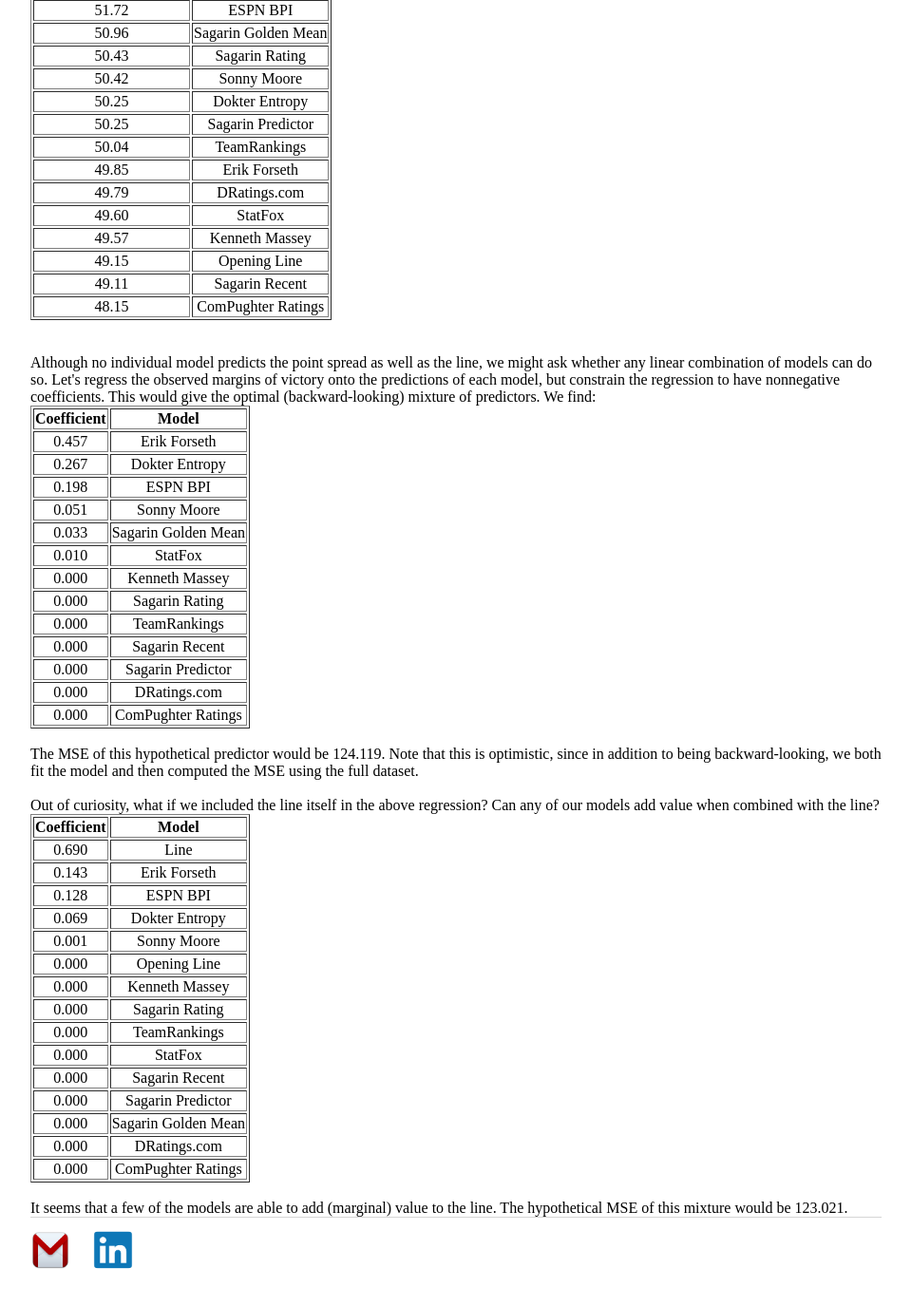
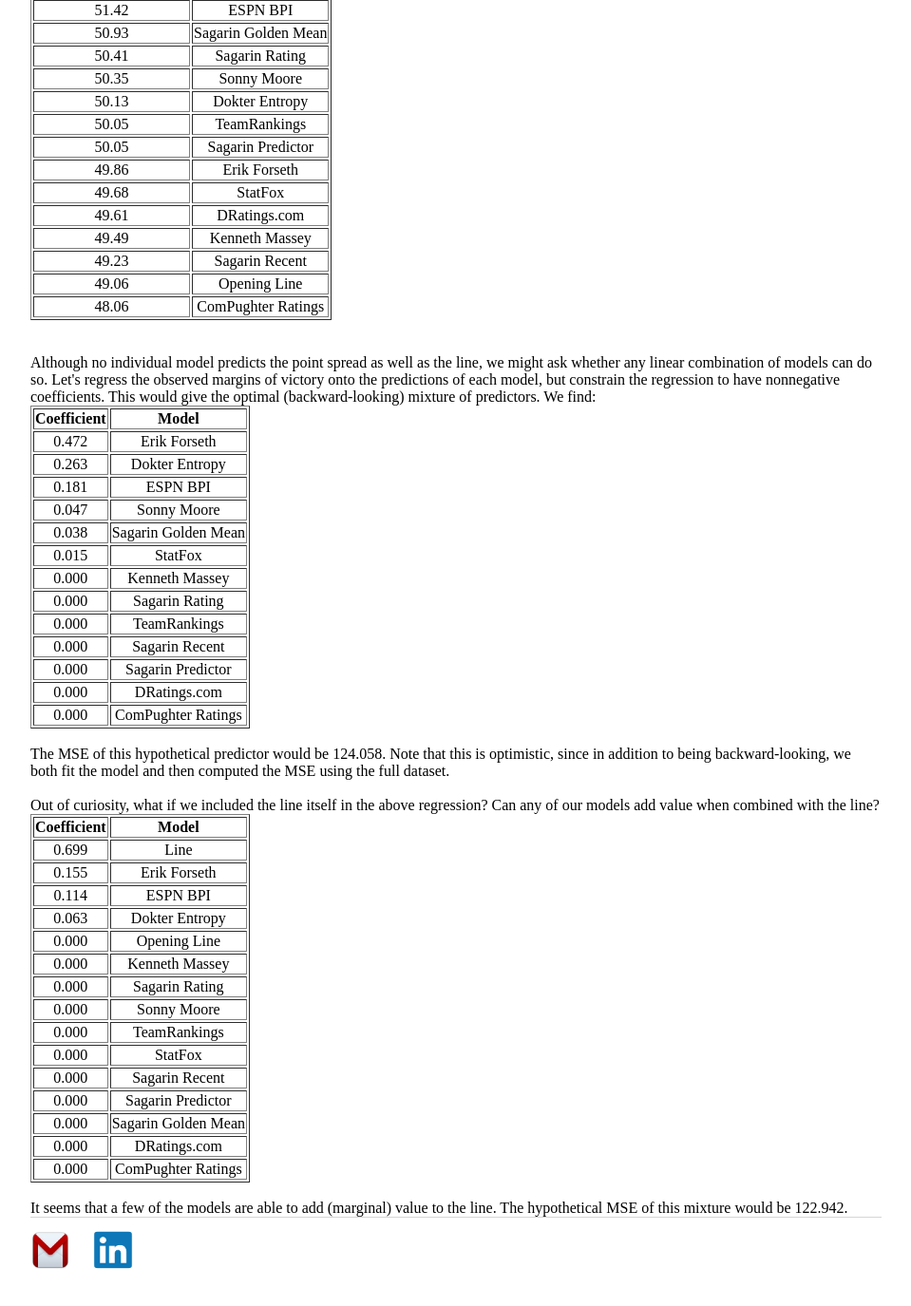
Before and after one commit to erikrforseth/erikrforseth.github.io, a Jekyll site: the page built from about.html, in a window 1280 px wide and 1400 px high, scrolled down 1205 px. Shown: the top 1375 px of the window at 95% size, without its empty margins (160-1119 px from the left). Built offline with Jekyll 4.4.1, drawn with Linux system fonts in a browser that asks for light colours; some of the changed text lies outside the part shown.

Commit message:
about page

```diff
--- a/about.html
+++ b/about.html
@@ -17,63 +17,63 @@
   </thead>
   <tbody>
     <tr align="center">
-      <td>123.465</td>
+      <td>123.357</td>
       <td>Line</td>
     </tr>
     <tr align="center">
-      <td>124.716</td>
+      <td>124.634</td>
       <td>Opening Line</td>
     </tr>
     <tr align="center">
-      <td>125.153</td>
+      <td>124.991</td>
       <td>Erik Forseth</td>
     </tr>
     <tr align="center">
-      <td>125.719</td>
+      <td>125.692</td>
       <td>TeamRankings</td>
     </tr>
     <tr align="center">
-      <td>127.039</td>
+      <td>126.919</td>
       <td>Dokter Entropy</td>
     </tr>
     <tr align="center">
-      <td>128.973</td>
+      <td>128.742</td>
       <td>Sagarin Rating</td>
     </tr>
     <tr align="center">
-      <td>129.324</td>
+      <td>129.123</td>
       <td>Sagarin Predictor</td>
     </tr>
     <tr align="center">
-      <td>129.718</td>
+      <td>129.450</td>
       <td>Sagarin Golden Mean</td>
     </tr>
     <tr align="center">
-      <td>130.901</td>
+      <td>130.799</td>
+      <td>Kenneth Massey</td>
+    </tr>
+    <tr align="center">
+      <td>131.108</td>
       <td>ESPN BPI</td>
     </tr>
     <tr align="center">
-      <td>131.078</td>
-      <td>Kenneth Massey</td>
-    </tr>
-    <tr align="center">
-      <td>133.286</td>
+      <td>133.100</td>
       <td>DRatings.com</td>
     </tr>
     <tr align="center">
-      <td>134.050</td>
+      <td>133.835</td>
       <td>Sonny Moore</td>
     </tr>
     <tr align="center">
-      <td>137.981</td>
+      <td>137.591</td>
       <td>StatFox</td>
     </tr>
     <tr align="center">
-      <td>138.681</td>
+      <td>138.253</td>
       <td>ComPughter Ratings</td>
     </tr>
     <tr align="center">
-      <td>145.449</td>
+      <td>145.143</td>
       <td>Sagarin Recent</td>
     </tr>
   </tbody>
@@ -88,63 +88,63 @@
   </thead>
   <tbody>
     <tr align="center">
-      <td>74.21</td>
+      <td>74.28</td>
       <td>Erik Forseth</td>
     </tr>
     <tr align="center">
-      <td>74.18</td>
+      <td>74.27</td>
       <td>Opening Line</td>
     </tr>
     <tr align="center">
-      <td>74.00</td>
+      <td>74.09</td>
       <td>Line</td>
     </tr>
     <tr align="center">
-      <td>73.72</td>
+      <td>73.84</td>
       <td>Sagarin Predictor</td>
     </tr>
     <tr align="center">
-      <td>73.66</td>
+      <td>73.70</td>
+      <td>TeamRankings</td>
+    </tr>
+    <tr align="center">
+      <td>73.65</td>
+      <td>Sagarin Rating</td>
+    </tr>
+    <tr align="center">
+      <td>73.61</td>
       <td>ESPN BPI</td>
     </tr>
     <tr align="center">
-      <td>73.66</td>
-      <td>TeamRankings</td>
+      <td>73.54</td>
+      <td>Sagarin Golden Mean</td>
     </tr>
     <tr align="center">
-      <td>73.54</td>
-      <td>Sagarin Rating</td>
-    </tr>
-    <tr align="center">
-      <td>73.43</td>
+      <td>73.45</td>
       <td>Dokter Entropy</td>
     </tr>
     <tr align="center">
-      <td>73.41</td>
-      <td>Sagarin Golden Mean</td>
-    </tr>
-    <tr align="center">
-      <td>73.10</td>
+      <td>73.22</td>
       <td>Kenneth Massey</td>
     </tr>
     <tr align="center">
-      <td>72.98</td>
+      <td>72.99</td>
       <td>DRatings.com</td>
     </tr>
     <tr align="center">
-      <td>72.69</td>
+      <td>72.82</td>
       <td>StatFox</td>
     </tr>
     <tr align="center">
-      <td>72.68</td>
+      <td>72.73</td>
       <td>Sonny Moore</td>
     </tr>
     <tr align="center">
-      <td>72.52</td>
+      <td>72.63</td>
       <td>ComPughter Ratings</td>
     </tr>
     <tr align="center">
-      <td>71.75</td>
+      <td>71.71</td>
       <td>Sagarin Recent</td>
     </tr>
   </tbody>
@@ -161,59 +161,59 @@
   </thead>
   <tbody>
     <tr align="center">
-      <td>51.72</td>
+      <td>51.42</td>
       <td>ESPN BPI</td>
     </tr>
     <tr align="center">
-      <td>50.96</td>
+      <td>50.93</td>
       <td>Sagarin Golden Mean</td>
     </tr>
     <tr align="center">
-      <td>50.43</td>
+      <td>50.41</td>
       <td>Sagarin Rating</td>
     </tr>
     <tr align="center">
-      <td>50.42</td>
+      <td>50.35</td>
       <td>Sonny Moore</td>
     </tr>
     <tr align="center">
-      <td>50.25</td>
+      <td>50.13</td>
       <td>Dokter Entropy</td>
     </tr>
     <tr align="center">
-      <td>50.25</td>
+      <td>50.05</td>
+      <td>TeamRankings</td>
+    </tr>
+    <tr align="center">
+      <td>50.05</td>
       <td>Sagarin Predictor</td>
     </tr>
     <tr align="center">
-      <td>50.04</td>
-      <td>TeamRankings</td>
-    </tr>
-    <tr align="center">
-      <td>49.85</td>
+      <td>49.86</td>
       <td>Erik Forseth</td>
     </tr>
     <tr align="center">
-      <td>49.79</td>
+      <td>49.68</td>
+      <td>StatFox</td>
+    </tr>
+    <tr align="center">
+      <td>49.61</td>
       <td>DRatings.com</td>
     </tr>
     <tr align="center">
-      <td>49.60</td>
-      <td>StatFox</td>
-    </tr>
-    <tr align="center">
-      <td>49.57</td>
+      <td>49.49</td>
       <td>Kenneth Massey</td>
     </tr>
     <tr align="center">
-      <td>49.15</td>
+      <td>49.23</td>
+      <td>Sagarin Recent</td>
+    </tr>
+    <tr align="center">
+      <td>49.06</td>
       <td>Opening Line</td>
     </tr>
     <tr align="center">
-      <td>49.11</td>
-      <td>Sagarin Recent</td>
-    </tr>
-    <tr align="center">
-      <td>48.15</td>
+      <td>48.06</td>
       <td>ComPughter Ratings</td>
     </tr>
   </tbody>
@@ -230,27 +230,27 @@
   </thead>
   <tbody>
     <tr align="center">
-      <td>0.457</td>
+      <td>0.472</td>
       <td>Erik Forseth</td>
     </tr>
     <tr align="center">
-      <td>0.267</td>
+      <td>0.263</td>
       <td>Dokter Entropy</td>
     </tr>
     <tr align="center">
-      <td>0.198</td>
+      <td>0.181</td>
       <td>ESPN BPI</td>
     </tr>
     <tr align="center">
-      <td>0.051</td>
+      <td>0.047</td>
       <td>Sonny Moore</td>
     </tr>
     <tr align="center">
-      <td>0.033</td>
+      <td>0.038</td>
       <td>Sagarin Golden Mean</td>
     </tr>
     <tr align="center">
-      <td>0.010</td>
+      <td>0.015</td>
       <td>StatFox</td>
     </tr>
     <tr align="center">
@@ -284,7 +284,7 @@
   </tbody>
 </table>
 <br>
-The MSE of this hypothetical predictor would be 124.119. Note that this is optimistic, since in addition to being backward-looking, we both fit the model and then computed the MSE using the full dataset.
+The MSE of this hypothetical predictor would be 124.058. Note that this is optimistic, since in addition to being backward-looking, we both fit the model and then computed the MSE using the full dataset.
 <br><br>
 Out of curiosity, what if we included the line itself in the above regression? Can any of our models add value when combined with the line?<table border="1" class="dataframe">
   <thead>
@@ -295,24 +295,20 @@
   </thead>
   <tbody>
     <tr align="center">
-      <td>0.690</td>
+      <td>0.699</td>
       <td>Line</td>
     </tr>
     <tr align="center">
-      <td>0.143</td>
+      <td>0.155</td>
       <td>Erik Forseth</td>
     </tr>
     <tr align="center">
-      <td>0.128</td>
+      <td>0.114</td>
       <td>ESPN BPI</td>
     </tr>
     <tr align="center">
-      <td>0.069</td>
+      <td>0.063</td>
       <td>Dokter Entropy</td>
-    </tr>
-    <tr align="center">
-      <td>0.001</td>
-      <td>Sonny Moore</td>
     </tr>
     <tr align="center">
       <td>0.000</td>
@@ -325,6 +321,10 @@
     <tr align="center">
       <td>0.000</td>
       <td>Sagarin Rating</td>
+    </tr>
+    <tr align="center">
+      <td>0.000</td>
+      <td>Sonny Moore</td>
     </tr>
     <tr align="center">
       <td>0.000</td>
@@ -357,4 +357,4 @@
   </tbody>
 </table>
 <br>
-It seems that a few of the models are able to add (marginal) value to the line. The hypothetical MSE of this mixture would be 123.021.
+It seems that a few of the models are able to add (marginal) value to the line. The hypothetical MSE of this mixture would be 122.942.
```
Also changed, not shown: other parts of about.html (+1 -1 lines).
